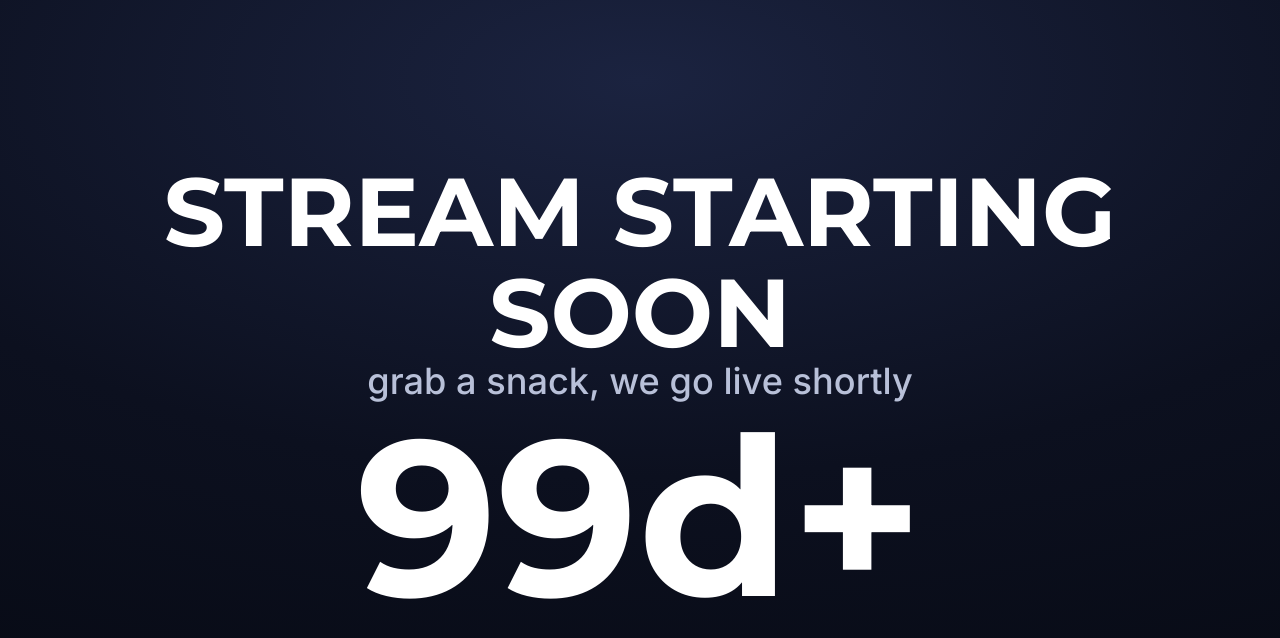
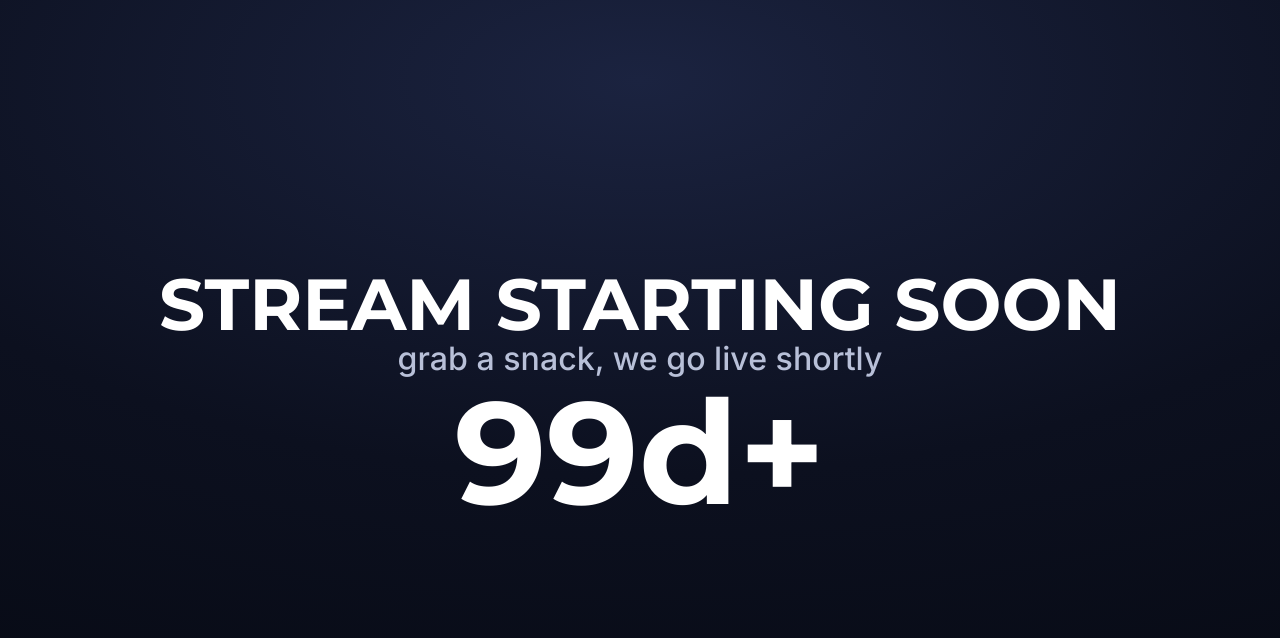
Before and after one commit to CesarGrado/obs-clock-widget, a website built with Vite: page v1/scene/index.html in a window 1280 px wide. Built offline with nearby package versions, Linux system fonts and the light colour scheme; a web font is replaced by a local one.

Commit message:
fix(scene): height-aware type scaling via element-box ResizeObserver, strict canonical-fragment parse (reject empty/double/noncanonical separators), geometry + preview-containment tests at all resolutions/motion endpoints

```diff
--- a/src/config/scene-codec.ts
+++ b/src/config/scene-codec.ts
@@ -26,6 +26,9 @@ export function decodeSceneConfig(fragment: string): SceneConfig {
     const raw = fragment.replace(/^#/, '');
     if (new TextEncoder().encode(raw).length > 2048) return cloneSceneConfig(DEFAULT_SCENE_CONFIG);
     decodeURIComponent(raw.replace(/\+/g, '%20'));
+    // Strict canonical form: only single '&' between "key=value" pairs, no empty keys/values,
+    // no leading/trailing/double separators. URLSearchParams would silently drop these, so reject.
+    if (!/^(?:[a-z0-9]+=[A-Za-z0-9%\-._~:/?=+$,'!*()]+)(?:&[a-z0-9]+=[A-Za-z0-9%\-._~:/?=+$,'!*()]+)*$/.test(raw)) return cloneSceneConfig(DEFAULT_SCENE_CONFIG);
     const p = new URLSearchParams(raw); const seen = new Set<string>();
     for (const [key] of p) { if (!allowed.has(key) || seen.has(key) || ['__proto__', 'constructor', 'prototype'].includes(key)) return cloneSceneConfig(DEFAULT_SCENE_CONFIG); seen.add(key); }
     if (p.get('v') !== '1') return cloneSceneConfig(DEFAULT_SCENE_CONFIG);
--- a/src/scene/renderer.ts
+++ b/src/scene/renderer.ts
@@ -13,7 +13,7 @@ const styled = (node: HTMLElement, font: string, size: number, weight: number, c
 
 export function renderScene(root: HTMLElement, config: SceneConfig, now: () => Date = () => new Date()): SceneControls {
   root.replaceChildren();
-  if (!root.classList.contains("scene-root")) root.classList.add("scene-root");
+  if (!root.classList.contains('scene-root')) root.classList.add('scene-root');
   root.setAttribute('data-theme', config.theme);
   root.setAttribute('data-motion', config.motion);
   root.setAttribute('data-align', config.align);
@@ -21,6 +21,17 @@ export function renderScene(root: HTMLElement, config: SceneConfig, now: () => D
 
   const content = document.createElement('div'); content.className = 'scene-content';
   const stage = document.createElement('div'); stage.className = 'scene-stage';
+  const measure = document.createElement('div'); measure.className = 'scene-measure';
+  stage.append(measure);
+  const applyScale = () => {
+    const w = measure.clientWidth, h = measure.clientHeight;
+    if (w > 0 && h > 0) { root.style.setProperty('--vw', `${w / 100}px`); root.style.setProperty('--vh', `${h / 100}px`); }
+  };
+  applyScale();
+  const ro = 'ResizeObserver' in window ? new ResizeObserver(applyScale) : null;
+  ro?.observe(measure);
+  const stopObserve = () => ro?.disconnect();
+
   const panel = document.createElement('div'); panel.className = 'scene-panel';
   const headline = document.createElement('h1'); headline.className = 'scene-headline'; headline.textContent = config.headline;
   styled(headline, config.headlineFont, config.headlineSize, config.headlineWeight, config.headlineColor);
@@ -53,6 +64,6 @@ export function renderScene(root: HTMLElement, config: SceneConfig, now: () => D
   };
   const showReveal = () => { revealed = true; panel.classList.add('scene-hidden'); reveal.classList.add('scene-shown'); number.textContent = '00:00:00'; };
   const hideReveal = () => { revealed = false; panel.classList.remove('scene-hidden'); reveal.classList.remove('scene-shown'); update(); };
-  const stop = startClock(update, true);
-  return { stop, update, showReveal, hideReveal };
+  const stop = startClock(() => { applyScale(); update(); }, true);
+  return { stop: () => { stop(); stopObserve(); }, update, showReveal, hideReveal };
 }
--- a/src/styles/scene.css
+++ b/src/styles/scene.css
@@ -4,14 +4,16 @@
 .scene-root[data-theme=neon-blue]{background:radial-gradient(130% 100% at 50% 15%,#0b2e4f 0%,#071a30 55%,#040d1a 100%)}
 .scene-root[data-theme=sunset]{background:linear-gradient(180deg,#3d1f4d 0%,#7a2f4f 45%,#c46a3f 100%)}
 .scene-root[data-theme=minimal-black]{background:#000}
-.scene-content{display:flex;flex-direction:column;align-items:center;justify-content:center;gap:1.5rem;padding:2rem 4rem;text-align:center;width:100%;height:100%;box-sizing:border-box}
+.scene-content{display:flex;flex-direction:column;align-items:center;justify-content:center;gap:1.5rem;padding:calc(4 * var(--vh, 1vh)) calc(4 * var(--vw, 1vw));text-align:center;width:100%;height:100%;box-sizing:border-box}
 .scene-root[data-align=left] .scene-content{align-items:flex-start;text-align:left}
 .scene-headline,.scene-subtitle,.scene-number,.scene-reveal{margin:0;white-space:pre-wrap;word-break:break-word;line-height:1.05}
-/* Scale declared px sizes down to the viewport so scenes stay composed on any resolution (min(): Chrome 79+). */
-.scene-headline{font-size:min(9vw,var(--size,96px))}
-.scene-subtitle{font-size:min(4vw,var(--size,36px))}
-.scene-number{font-size:min(18vw,var(--size,220px))}
-.scene-reveal{font-size:min(10vw,var(--size,120px))}
+/* Scale declared px sizes to the element's own box (--vw/--vh), capped by BOTH width and height so
+   valid multiline text stays composed on any resolution incl. 320x180 preview and 4K. min(): Chrome 79+. */
+.scene-headline{font-size:min(9vw,9vh,var(--size,96px))}
+.scene-subtitle{font-size:min(4vw,4vh,var(--size,36px))}
+.scene-number{font-size:min(18vw,18vh,var(--size,220px))}
+.scene-reveal{font-size:min(10vw,10vh,var(--size,120px))}
+.scene-measure{position:absolute;inset:0;pointer-events:none;visibility:hidden}
 .scene-stage{position:relative;width:100%;display:flex;flex-direction:column;align-items:inherit}
 .scene-panel{display:flex;flex-direction:column;align-items:inherit;gap:inherit;transition:opacity .8s ease;opacity:1}
 .scene-panel.scene-hidden{opacity:0;visibility:hidden}
```
Also changed, not shown: tests/e2e/scene.spec.ts (+41 -15 lines), tests/unit/scene-codec.test.ts (+8 -0 lines).
